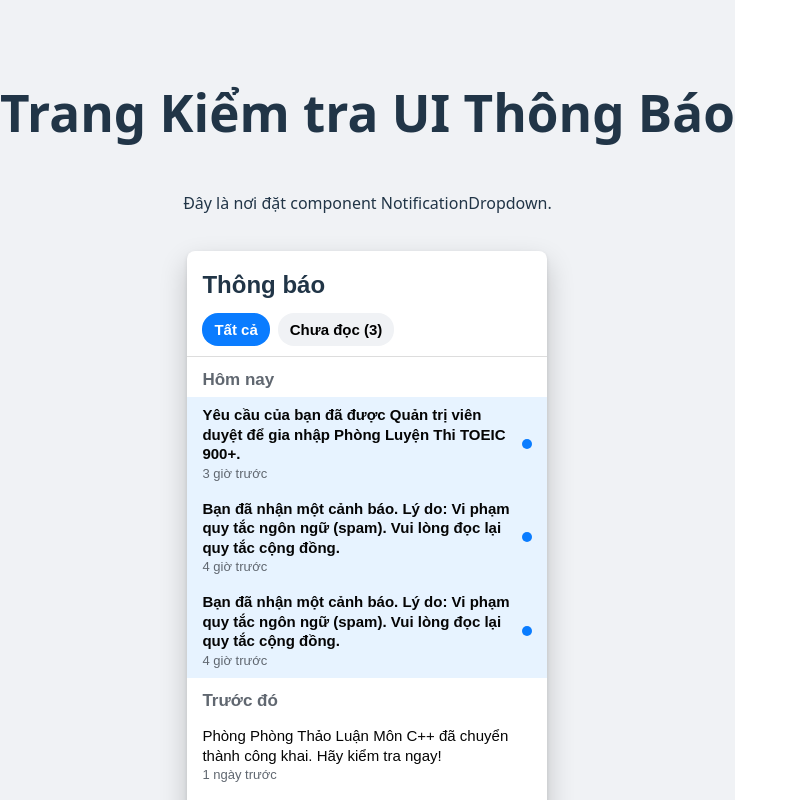
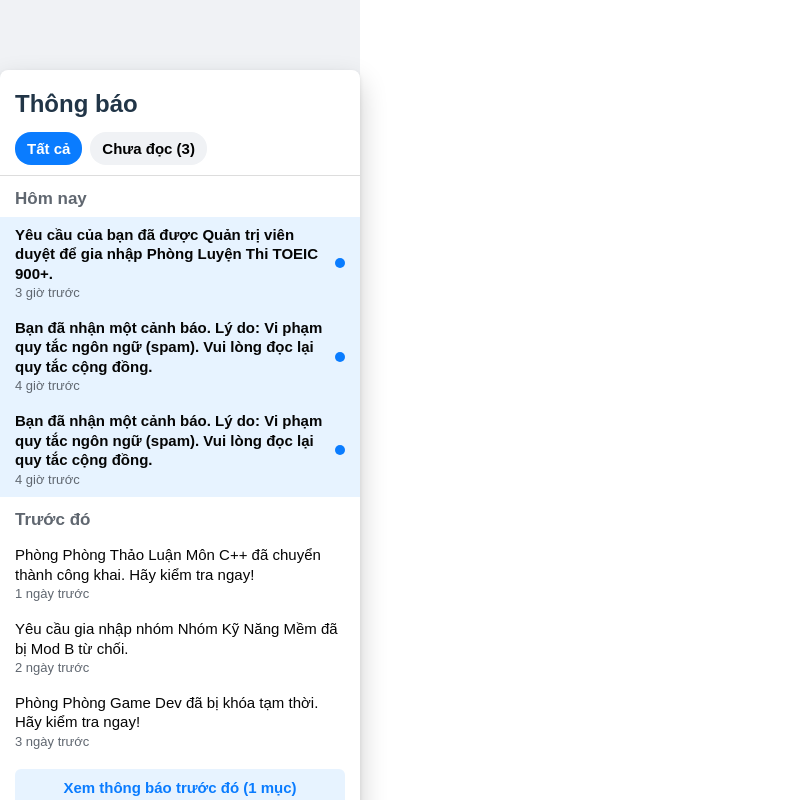
Before and after one commit to cblnam412/StudyBuddy, a React (Vite) app in the folder client/: page /notifications in a window 1280 px wide. Shown: the top 800 px of the page, without its empty margins (0-798 px from the left). Built offline with nearby package versions, Linux system fonts and the light colour scheme.

Commit message:
note: notification component is waiting for backend API

```diff
--- a/client/src/screens/notifications/notificationListPage.jsx
+++ b/client/src/screens/notifications/notificationListPage.jsx
@@ -4,8 +4,6 @@ import './notifications.css';
 const NotificationListPage = () => {
   return (
     <div className="notification-page-mock-center">
-        <h1>Trang Kiểm tra UI Thông Báo</h1>
-        <p>Đây là nơi đặt component NotificationDropdown.</p>
         <div className="mock-dropdown-placement">
             <NotificationDropdown />
         </div>
```
